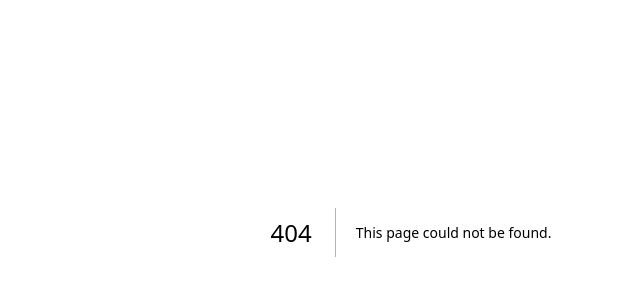
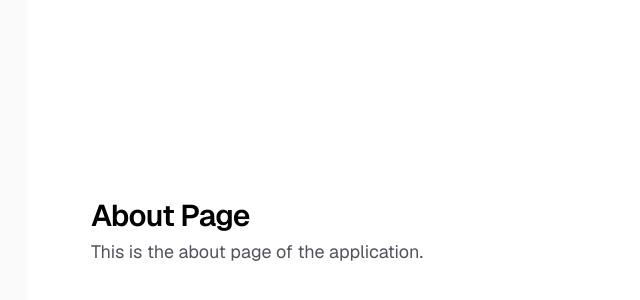
Before and after one commit to Shinia-Gupta/NextJS_RenderingDemo, a Next.js app: page /about in a window 1280 px wide. Before the commit this address had no page. Shown: the part 168-468 px from the top of the page, without its empty margins (229-869 px from the left). Built offline with nearby package versions, Linux system fonts and the light colour scheme.

Commit message:
try adding browser interactions to the server component- causes errors

```diff
--- /dev/null
+++ b/src/app/about/page.tsx
@@ -0,0 +1,20 @@
+// A simple Next.js Server component.
+//react hooks won't work and will cause errors until the file is converted to a Client component
+
+// import { useState } from "react";
+
+export default function About() {
+// const [name, setName] = useState("User"); // This will cause an error in a Server component
+    return (
+    <div className="flex min-h-screen items-center justify-center bg-zinc-50 font-sans dark:bg-black">
+      <main className="flex min-h-screen w-full max-w-3xl flex-col items-center justify-center py-32 px-16 bg-white dark:bg-black sm:items-start">
+        <h1 className="max-w-xs text-3xl font-semibold leading-10 tracking-tight text-black dark:text-zinc-50">
+          About Page
+        </h1>
+        <p className="max-w-md text-lg leading-8 text-zinc-600 dark:text-zinc-400">
+          This is the about page of the application.
+        </p>
+      </main>
+    </div>
+  );
+}
```
